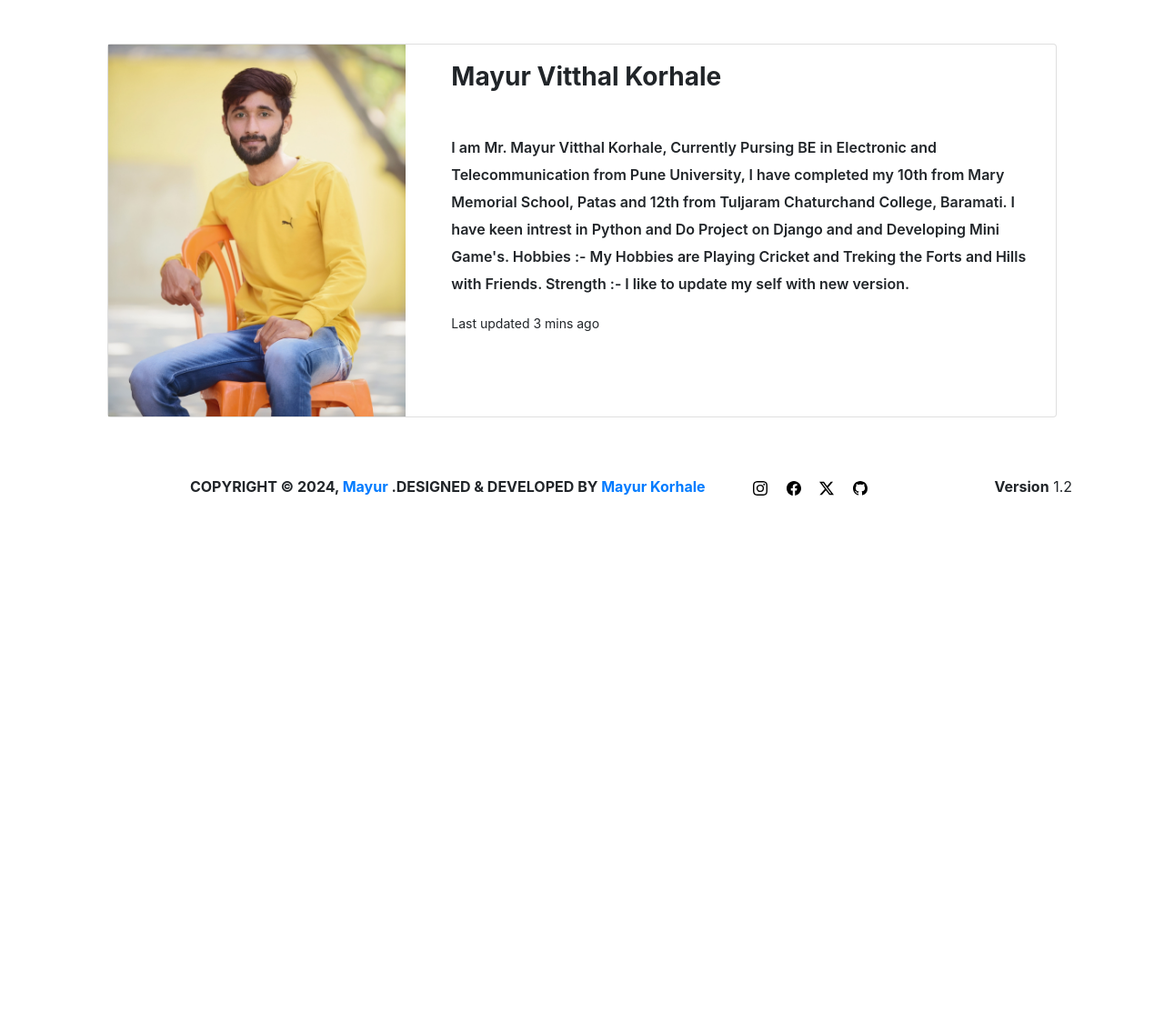
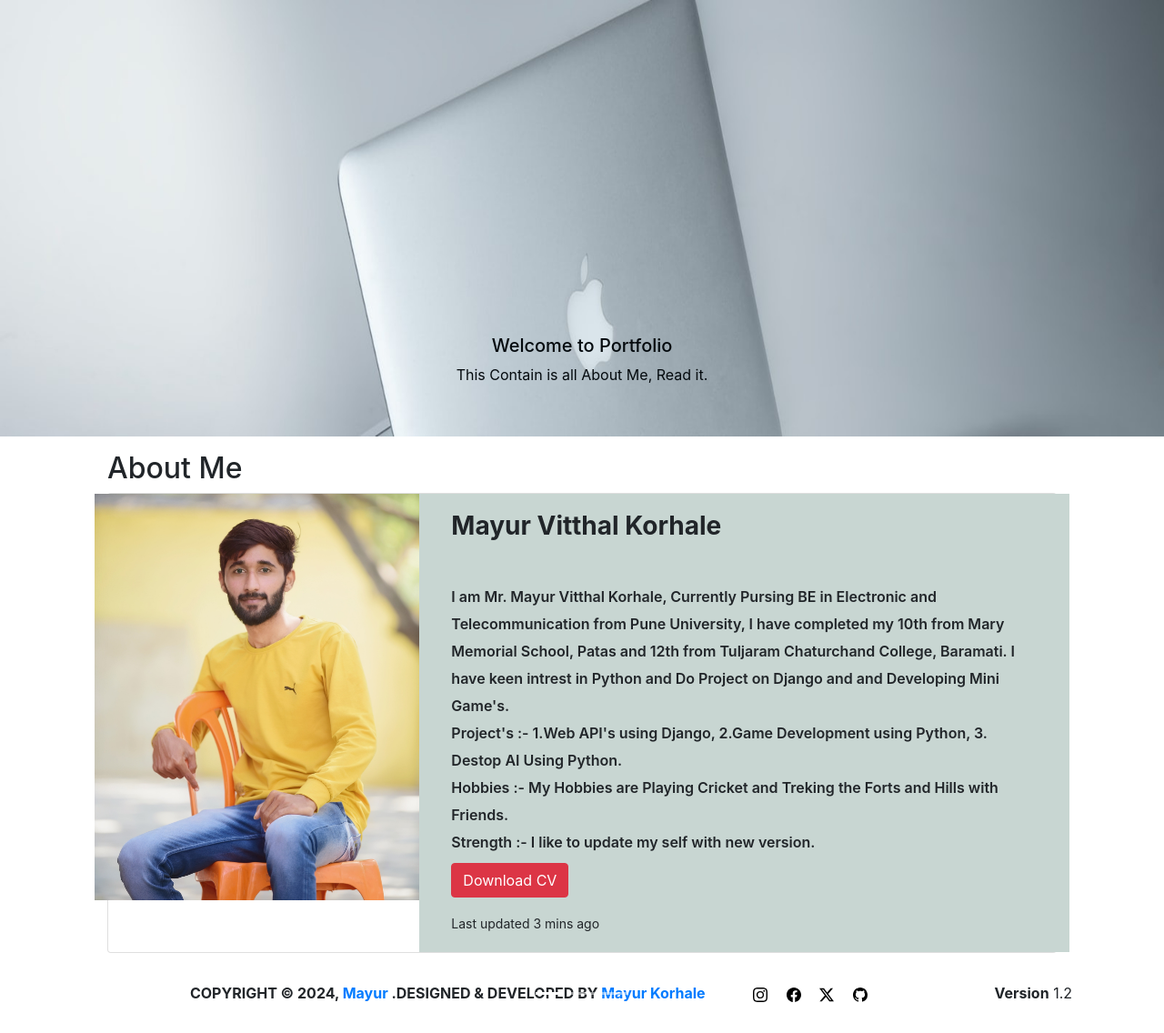
Before and after one commit to Mayur2282/Mayur-Portfolio, a Django app: page /about in a window 1280 px wide. Shown: the part 56-1192 px from the top of the page at 91% size. Before the commit the page ends 601 px from the top, so only its background shows below. Run offline with Django 5.2, Linux system fonts and the light colour scheme.

Commit message:
Final Commit

```diff
--- a/templates/about.html
+++ b/templates/about.html
@@ -6,19 +6,39 @@
 
 {% block body %}
 
-<div class="container my-5 px-5">
+<div class="container-fluid px-0 pb-0">
+  <div id="carouselExampleCaptions" class="carousel slide" data-ride="carousel">
+      <ol class="carousel-indicators">
+        <li data-target="#carouselExampleCaptions" data-slide-to="0" class="active"></li>
+        <li data-target="#carouselExampleCaptions" data-slide-to="1"></li>
+        <li data-target="#carouselExampleCaptions" data-slide-to="2"></li>
+      </ol>
+      <div class="carousel-inner">
+        <div class="carousel-item active">
+          <img src="/static/2.jpg" class="d-block w-100" alt="...">
+          <div class="carousel-caption d-none d-md-block" style="    color: #040a0e;">
+            <h5>Welcome to Portfolio</h5>
+            <p>This Contain is all About Me, Read it.</p>
+          </div>
+        </div>
+</div>
+
+<div class="container my-3 px-5">
+  <h2>About Me</h2>
     <div class="card mb-3" style="max-width: 1200px;" style="max-height: 800px;">
         <div class="row g-0">
-          <div class="col-md-4">
+          <div class="col-md-4 px-0">
             <img src="/static/Mayur.jpg" class="img-fluid rounded-start" alt="...">
           </div>
-          <div class="col-md-8">
+          <div class="col-md-8" style="background-color: #c8d6d2;">
             <div class="card-body">
               <h3 class="card-title mb-5" style="line-height: 30px; font-weight:bold;">Mayur Vitthal Korhale</h3>
                <p class="card-text" style="line-height: 30px; font-weight:600;">I am Mr. Mayur Vitthal Korhale, Currently Pursing BE in Electronic and Telecommunication from Pune University, I have completed my 10th from Mary Memorial School, Patas and 12th from Tuljaram Chaturchand College, Baramati.
-                I have keen intrest in Python and Do Project on Django and and Developing Mini Game's.
-                Hobbies :- My Hobbies are Playing Cricket and Treking the Forts and Hills with Friends.
-                Strength :- I like to update my self with new version.
+                I have keen intrest in Python and Do Project on Django and and Developing Mini Game's. <br>
+                Project's :- 1.Web API's using Django, 2.Game Development using Python, 3. Destop AI Using Python. <br>
+                Hobbies :- My Hobbies are Playing Cricket and Treking the Forts and Hills with Friends.  <br>
+                Strength :- I like to update my self with new version. <br>
+                <a href="https://drive.google.com/file/d/1DcRpZETt1z2Hf52JuDZT39oYRNhGZCw2/view?usp=drivesdk" target="_blank" role="button" class="btn btn-danger mt-2">Download CV</a>
               </p>
               <p class="card-text"><small class="text-body-secondary">Last updated 3 mins ago</small></p>
             </div>
```
Also changed, not shown: templates/contact.html (+18 -3 lines), static/2.jpg, static/5.jpg, static/6.jpg, static/phone8.jpeg (added).
